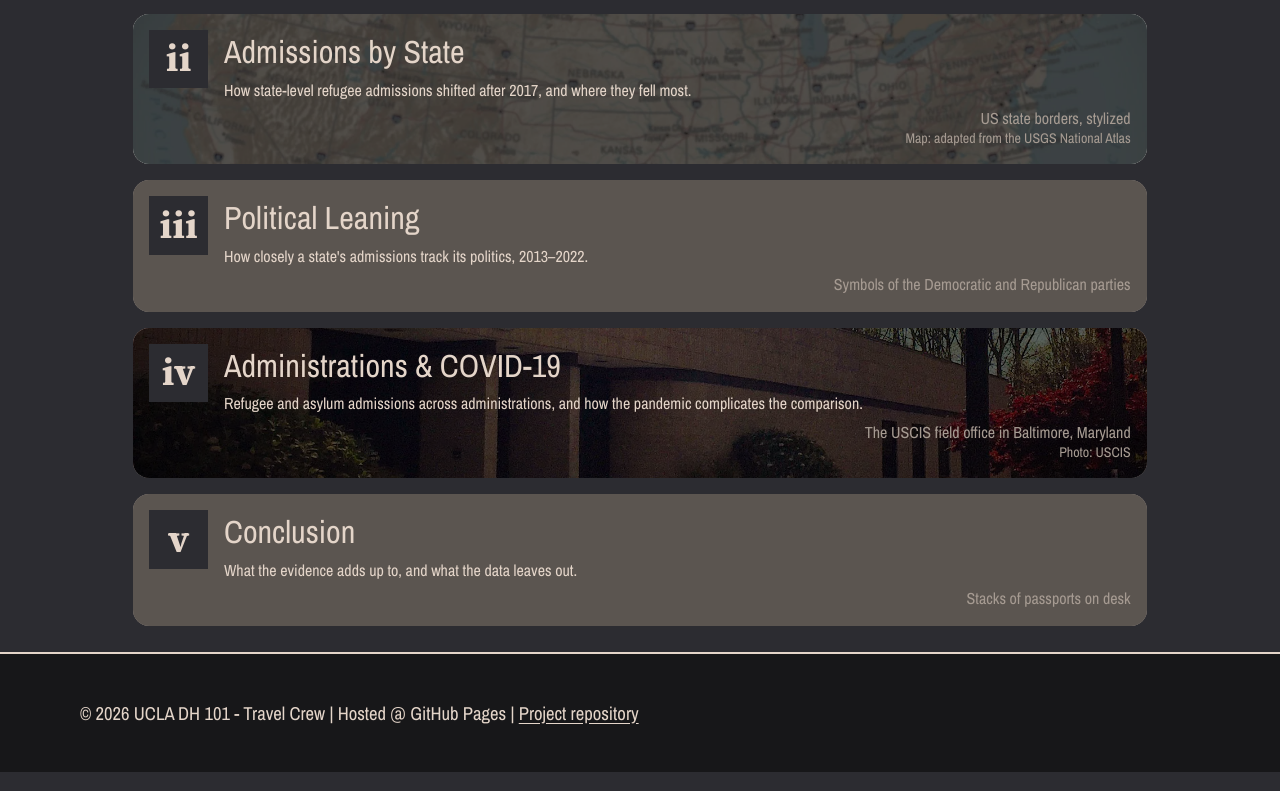
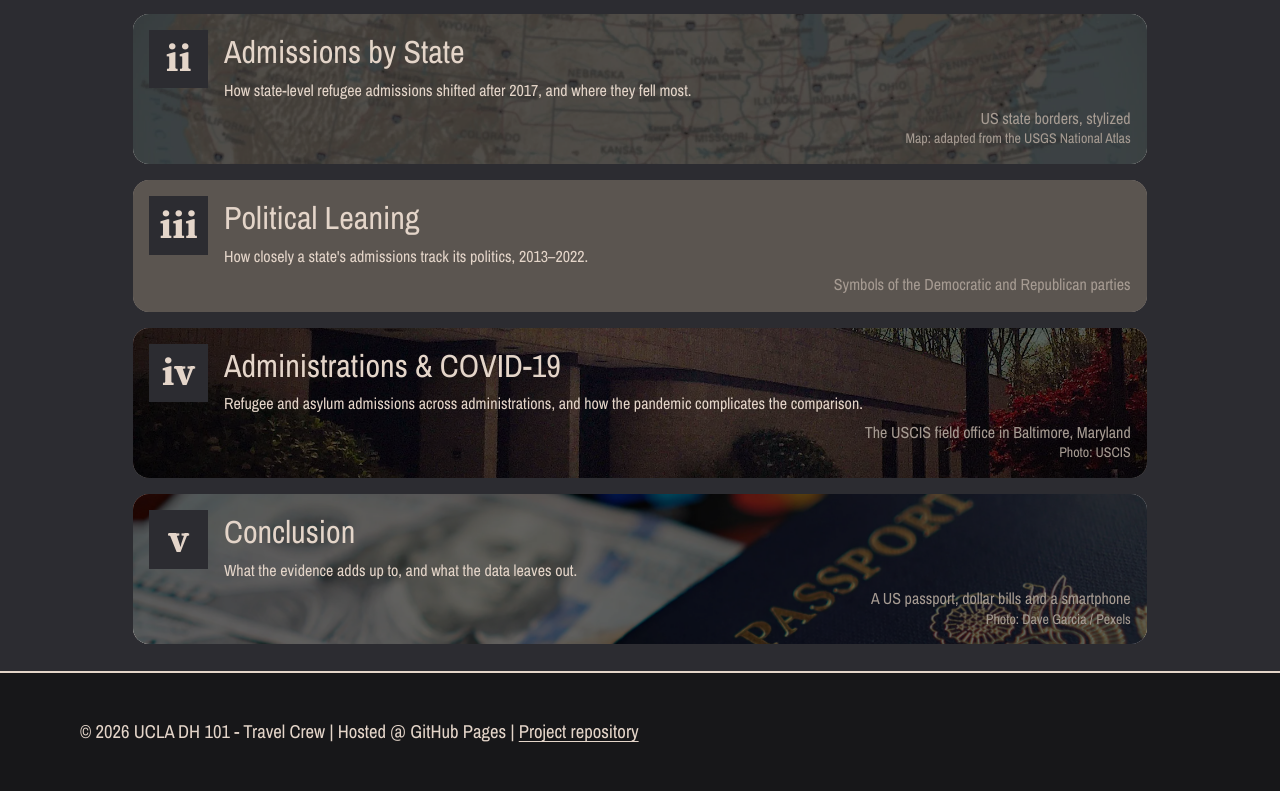
Before and after one commit to Vir1dian/dh-101-final, a React (Vite) app: page /analysis in a window 1280 px wide. Shown: the part 401-1192 px from the top of the page. Built offline with nearby package versions, Linux system fonts and the light colour scheme.

Commit message:
Add a placeholder passport photo to chapter v

```diff
--- a/src/content/analysis.ts
+++ b/src/content/analysis.ts
@@ -21,6 +21,7 @@ import conclusion from './analysis/05-conclusion.md?raw'
 import introductionPhoto from '../assets/analysis/chapterblock/gavinimmigration.jpg'
 import admissionsMap from '../assets/analysis/chapterblock/USstatesmap.webp'
 import administrationsPhoto from '../assets/analysis/chapterblock/USCISBaltimoreOffice.webp'
+import conclusionPhoto from '../assets/analysis/chapterblock/passportPLACEHOLDER.webp'
 
 export const chapters: Chapter[] = [
   {
@@ -77,7 +78,10 @@ export const chapters: Chapter[] = [
     slug: 'conclusion',
     title: 'Conclusion',
     summary: 'What the evidence adds up to, and what the data leaves out.',
-    caption: 'Stacks of passports on desk',
+    // placeholder photo until Gavin's shot of his family's passports
+    caption: 'A US passport, dollar bills and a smartphone',
+    // focus: the word "PASSPORT" on the cover, centred in the wide strip
+    image: { src: conclusionPhoto, focus: '50% 27%', credit: 'Photo: Dave Garcia / Pexels' },
     sourceDoc: '',
     body: conclusion,
   },
```
Also changed, not shown: src/assets/analysis/chapterblock/passportPLACEHOLDER.webp (added).
